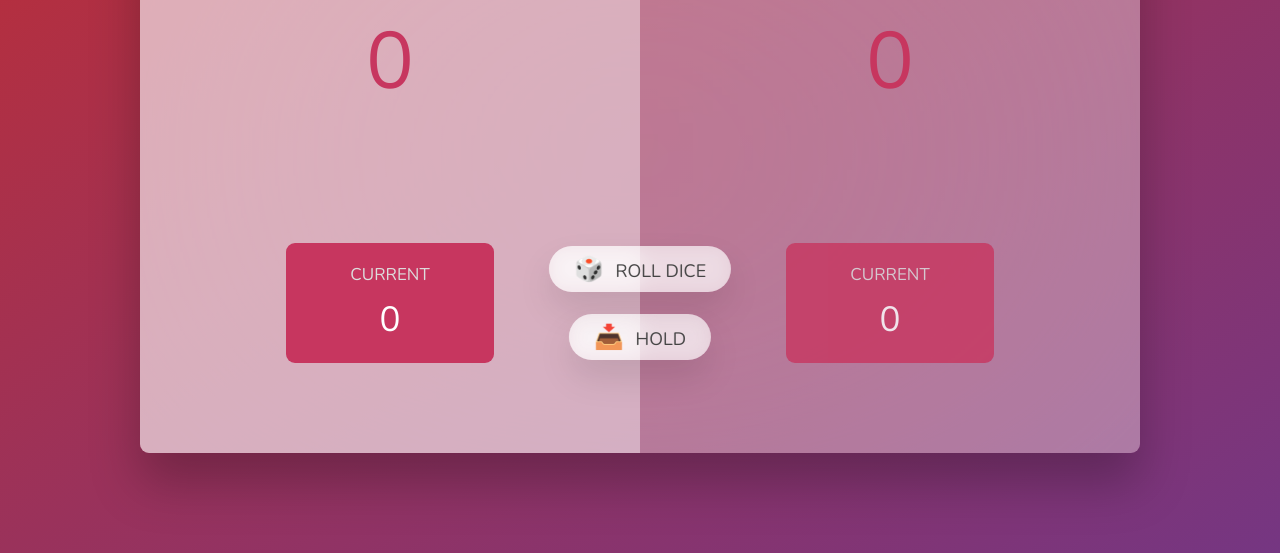
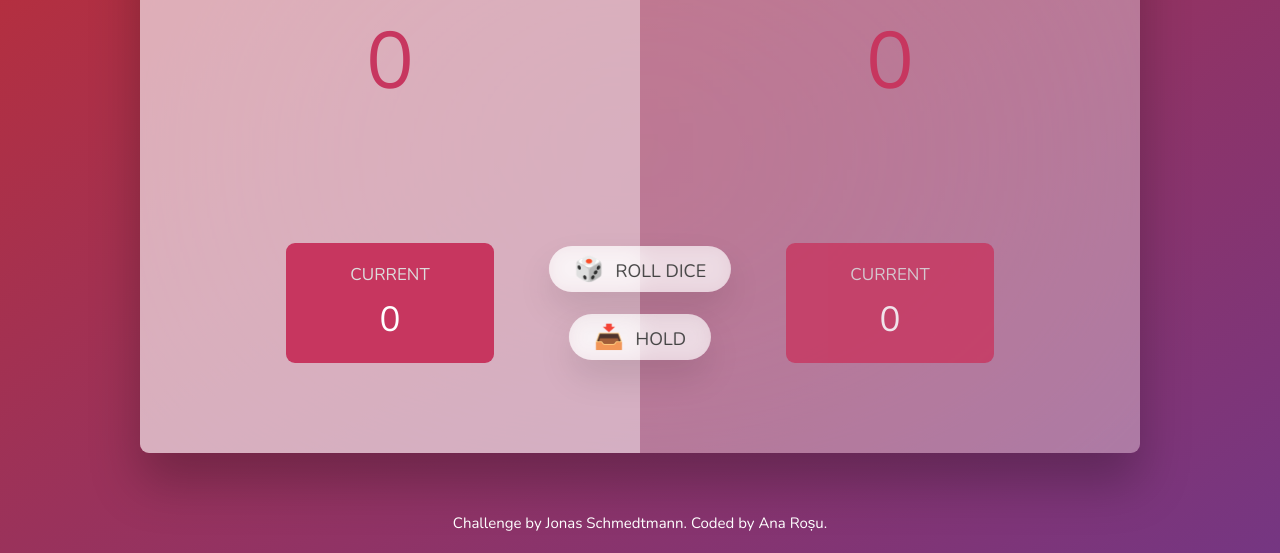
Before and after one commit to ana-rosu/Dice-Game, a plain HTML site: page index.html in a window 1280 px wide. Shown: the part 247-800 px from the top of the page. Drawn offline with nearby package versions, Linux system fonts and the light colour scheme; files whose address does not match are found by name.

Commit message:
added credits

```diff
--- a/index.html
+++ b/index.html
@@ -5,7 +5,7 @@
     <meta name="viewport" content="width=device-width, initial-scale=1.0" />
     <meta http-equiv="X-UA-Compatible" content="ie=edge" />
     <link rel="stylesheet" href="style.css" />
-    <title>Pig Game</title>
+    <title>Dice Game</title>
   </head>
   <body>
     <main>
@@ -31,6 +31,9 @@
       <button class="btn btn--roll">🎲 Roll dice</button>
       <button class="btn btn--hold">📥 Hold</button>
     </main>
+    <footer>
+      <p>Challenge by Jonas Schmedtmann. Coded by Ana Roșu.</p>
+    </footer>
     <script src="script.js"></script>
   </body>
 </html>
--- a/style.css
+++ b/style.css
@@ -20,6 +20,7 @@ body {
   display: flex;
   align-items: center;
   justify-content: center;
+  position: relative;
 }
 
 /* LAYOUT */
@@ -33,7 +34,6 @@ main {
   box-shadow: 0 3rem 5rem rgba(0, 0, 0, 0.25);
   border-radius: 9px;
   overflow: hidden;
-  display: flex;
 }
 
 .player {
@@ -45,6 +45,11 @@ main {
   transition: all 0.75s;
 }
 
+@media (min-width: 745px) {
+  main {
+    display: flex;
+  }
+}
 /* ELEMENTS */
 .name {
   position: relative;
@@ -169,3 +174,12 @@ main {
 .hidden {
   display: none;
 }
+
+footer p {
+  color: #fff;
+  font-size: 1.5rem;
+  position: absolute;
+  bottom: 2rem;
+  right: 50%;
+  transform: translateX(50%);
+}
```
Also changed, not shown: dice-images/dice-game-flowchart.png (added).
